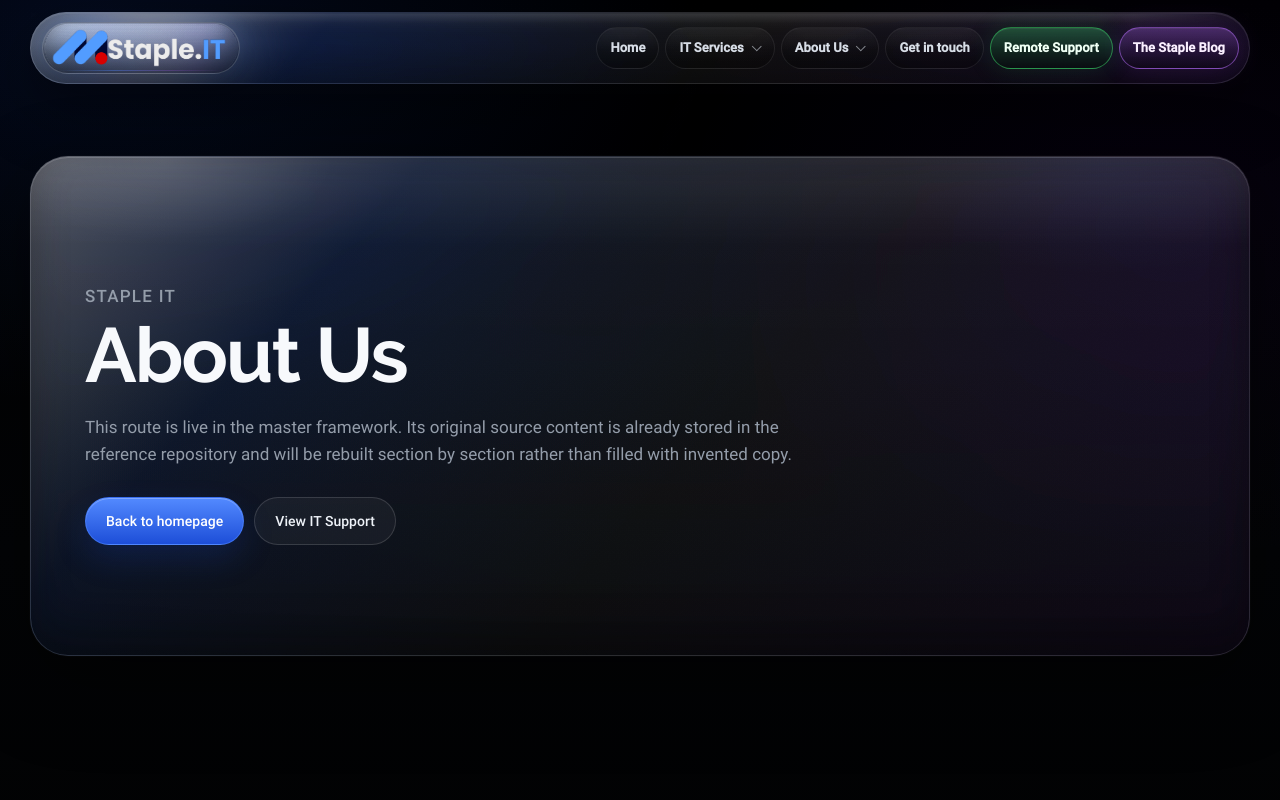
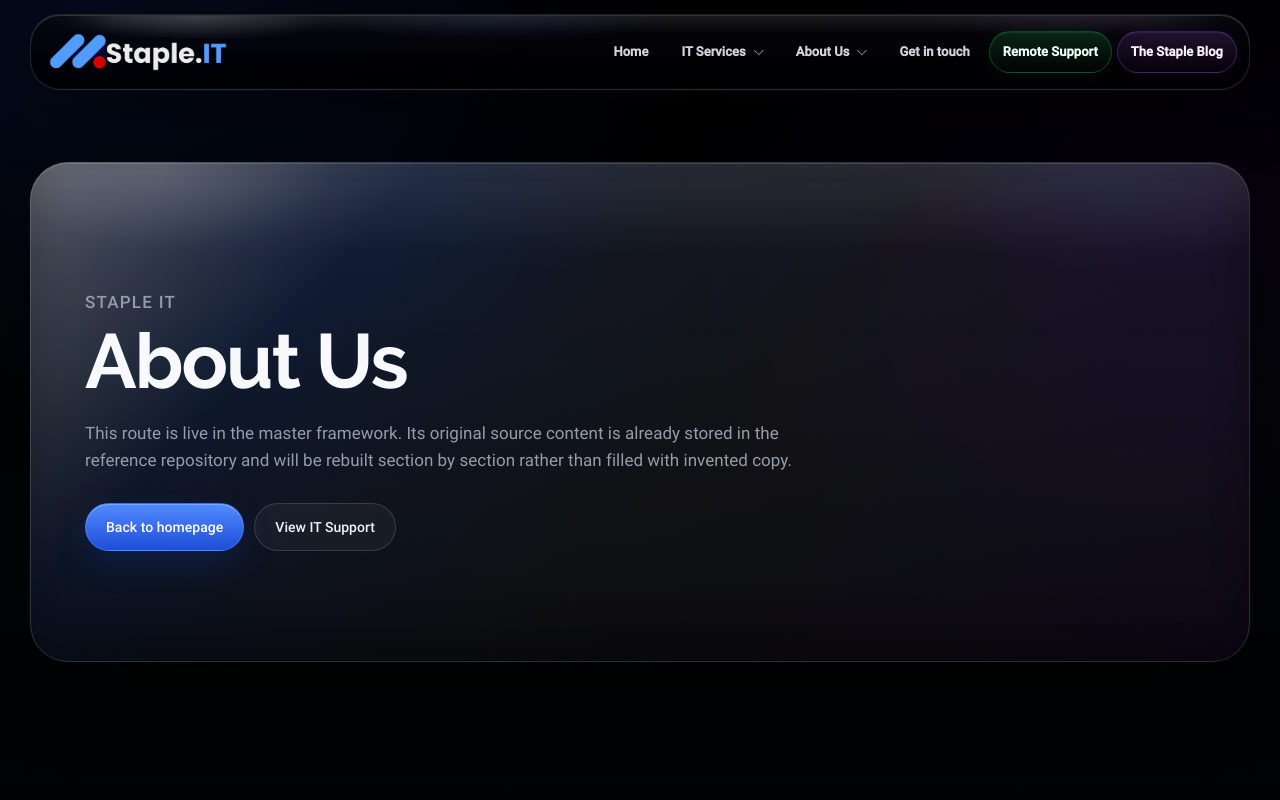
Before and after one commit to charliehart2k-tech/stapleit-website, a plain HTML site: page site/about-us/index.html in a window 1280 px wide. Shown: the top 800 px of the page. Drawn offline with Linux system fonts and the light colour scheme; files whose address does not match are found by name.

Commit message:
Rebuild navigation glass from original baseline

```diff
--- a/site/assets/css/nav.css
+++ b/site/assets/css/nav.css
@@ -1,104 +1,306 @@
+.site-header{
+  position:sticky;
+  top:0;
+  z-index:1002;
+  padding-top:14px;
+  pointer-events:none;
+}
 
-.site-header{position:sticky;top:0;z-index:1002;padding-top:12px;pointer-events:none}
 .nav-shell{
-  position:relative;width:var(--page);margin:auto;min-height:70px;
-  display:flex;align-items:center;gap:14px;padding:7px 9px 7px 10px;
-  overflow:visible;border-radius:999px;pointer-events:auto;
-  border-color:rgba(255,255,255,.095);
-  background:rgba(0,0,0,.10) padding-box,
-    linear-gradient(118deg,rgba(255,255,255,.20),rgba(29,78,216,.10) 29%,rgba(255,255,255,.035) 63%,rgba(168,85,247,.085)) border-box;
-  box-shadow:inset 0 1px 0 rgba(255,255,255,.065),0 18px 46px rgba(0,0,0,.24);
-  backdrop-filter:blur(24px) saturate(175%);
-  -webkit-backdrop-filter:blur(24px) saturate(175%);
+  position:relative;
+  width:var(--page);
+  min-height:76px;
+  margin:auto;
+  padding:10px 12px 10px 18px;
+  display:flex;
+  align-items:center;
+  gap:18px;
+  overflow:visible;
+  border:1px solid rgba(255,255,255,.12);
+  border-radius:30px;
+  pointer-events:auto;
+  background:
+    linear-gradient(180deg,rgba(255,255,255,.035),rgba(255,255,255,.012) 18%,rgba(0,0,0,.38) 72%,rgba(0,0,0,.52)),
+    rgba(3,4,7,.72);
+  box-shadow:
+    inset 0 1px 0 rgba(255,255,255,.16),
+    inset 0 -1px 0 rgba(255,255,255,.025),
+    inset 0 -24px 38px rgba(0,0,0,.22),
+    0 22px 64px rgba(0,0,0,.42),
+    0 1px 0 rgba(255,255,255,.025);
+  backdrop-filter:blur(26px) saturate(160%);
+  -webkit-backdrop-filter:blur(26px) saturate(160%);
 }
-/* transparent black ribbon with a restrained glass peel */
+
 .nav-shell::before{
-  content:"";position:absolute;z-index:2;left:18px;right:18px;top:1px;height:18px;
-  border-radius:999px 999px 48% 48%;pointer-events:none;
-  background:linear-gradient(180deg,rgba(255,255,255,.115),rgba(255,255,255,.028) 42%,transparent 100%);
+  content:"";
+  position:absolute;
+  z-index:1;
+  left:24px;
+  right:24px;
+  top:1px;
+  height:24px;
+  border-radius:26px 26px 50% 50%;
+  pointer-events:none;
+  background:
+    radial-gradient(180px 38px at 12% 0%,rgba(255,255,255,.18),transparent 72%),
+    radial-gradient(210px 42px at 38% 0%,rgba(79,133,255,.10),transparent 74%),
+    radial-gradient(170px 36px at 86% 0%,rgba(168,85,247,.075),transparent 76%),
+    linear-gradient(180deg,rgba(255,255,255,.08),transparent 78%);
+  opacity:.9;
+  mask-image:linear-gradient(90deg,transparent,#000 5%,#000 95%,transparent);
+  -webkit-mask-image:linear-gradient(90deg,transparent,#000 5%,#000 95%,transparent);
+}
+
+.nav-shell::after{
+  content:"";
+  position:absolute;
+  z-index:1;
+  left:4%;
+  right:4%;
+  bottom:0;
+  height:1px;
+  pointer-events:none;
+  background:linear-gradient(90deg,transparent,rgba(79,133,255,.18),rgba(255,255,255,.08),rgba(168,85,247,.12),transparent);
+}
+
+.brand{
+  position:relative;
+  z-index:4;
+  flex:0 0 auto;
+  display:flex;
+  align-items:center;
+  min-height:52px;
+  padding:0;
+  border:0;
+  border-radius:0;
+  background:none;
+  box-shadow:none;
+  overflow:visible;
+  transition:opacity .18s ease,transform .18s var(--ease),filter .18s ease;
+}
+.brand::before,.brand::after{display:none}
+.brand:hover,.brand:focus-visible{
+  outline:none;
+  transform:translateY(-1px);
+  opacity:.98;
+  filter:drop-shadow(0 0 18px rgba(29,78,216,.16));
+}
+.brand img{
+  display:block;
+  width:178px;
+  height:auto;
+}
+
+.primary-nav{
+  position:relative;
+  z-index:4;
+  margin-left:auto;
+  display:flex;
+  align-items:center;
+  gap:5px;
+  min-width:0;
+}
+
+.nav-pill{
+  position:relative;
+  z-index:4;
+  min-height:42px;
+  padding:0 13px;
+  display:inline-flex;
+  align-items:center;
+  justify-content:center;
+  gap:7px;
+  border:1px solid transparent;
+  border-radius:999px;
+  background:transparent;
+  box-shadow:none;
+  color:#d1d6de;
+  font-size:13px;
+  font-weight:600;
+  white-space:nowrap;
+  cursor:pointer;
+  transition:
+    transform .17s var(--ease),
+    color .17s ease,
+    border-color .17s ease,
+    background .17s ease,
+    box-shadow .17s ease;
+}
+.nav-pill::before{
+  content:"";
+  position:absolute;
+  inset:1px;
+  border-radius:inherit;
+  pointer-events:none;
+  background:linear-gradient(180deg,rgba(255,255,255,.065),transparent 56%);
+  opacity:0;
+  transition:opacity .17s ease;
+}
+.nav-pill:hover,.nav-pill:focus-visible{
+  outline:none;
+  color:#fff;
+  transform:translateY(-1px);
+  border-color:rgba(255,255,255,.12);
+  background:linear-gradient(180deg,rgba(255,255,255,.045),rgba(255,255,255,.012) 36%,rgba(0,0,0,.16));
+  box-shadow:inset 0 1px 0 rgba(255,255,255,.07),0 10px 24px rgba(0,0,0,.20);
+}
+.nav-pill:hover::before,.nav-pill:focus-visible::before{opacity:.72}
+.nav-pill:active{transform:translateY(0) scale(.985)}
+.nav-pill.active{
+  color:#fff;
+  border-color:rgba(79,133,255,.24);
+  background:linear-gradient(180deg,rgba(79,133,255,.10),rgba(255,255,255,.012) 38%,rgba(0,0,0,.14));
+  box-shadow:inset 0 1px 0 rgba(255,255,255,.06),0 0 18px rgba(29,78,216,.08);
+}
+.nav-pill.active::after{
+  content:"";
+  position:absolute;
+  left:20px;
+  right:20px;
+  bottom:5px;
+  height:1px;
+  background:linear-gradient(90deg,transparent,rgba(79,133,255,.85),transparent);
+  opacity:.78;
+}
+.nav-pill.is-tapped{animation:navTap .2s var(--ease)}
+@keyframes navTap{0%{transform:translateY(-1px)}52%{transform:translateY(0) scale(.975)}100%{transform:none}}
+
+.nav-pill.remote{
+  color:#effff4;
+  border-color:rgba(34,197,94,.30);
+  background:linear-gradient(180deg,rgba(34,197,94,.17),rgba(5,14,8,.28));
+  box-shadow:inset 0 1px 0 rgba(255,255,255,.06),0 0 18px rgba(34,197,94,.07);
+}
+.nav-pill.remote:hover,.nav-pill.remote:focus-visible{
+  border-color:rgba(73,222,115,.50);
+  background:linear-gradient(180deg,rgba(34,197,94,.24),rgba(5,17,9,.34));
+  box-shadow:inset 0 1px 0 rgba(255,255,255,.08),0 0 22px rgba(34,197,94,.12),0 10px 24px rgba(0,0,0,.20);
+}
+.nav-pill.blog{
+  color:#fbf1ff;
+  border-color:rgba(168,85,247,.30);
+  background:linear-gradient(180deg,rgba(168,85,247,.17),rgba(17,8,25,.30));
+  box-shadow:inset 0 1px 0 rgba(255,255,255,.06),0 0 18px rgba(168,85,247,.07);
+}
+.nav-pill.blog:hover,.nav-pill.blog:focus-visible{
+  border-color:rgba(188,118,255,.50);
+  background:linear-gradient(180deg,rgba(168,85,247,.24),rgba(20,9,30,.36));
+  box-shadow:inset 0 1px 0 rgba(255,255,255,.08),0 0 22px rgba(168,85,247,.12),0 10px 24px rgba(0,0,0,.20);
+}
+
+.nav-details{position:relative}
+.nav-details>summary{list-style:none}
+.nav-details>summary::-webkit-details-marker{display:none}
+.nav-chevron{
+  width:7px;
+  height:7px;
+  display:inline-block;
+  margin:-3px 1px 0 2px;
+  border-right:1.35px solid currentColor;
+  border-bottom:1.35px solid currentColor;
   opacity:.58;
-  mask-image:linear-gradient(90deg,transparent,#000 8%,#000 92%,transparent);
-  -webkit-mask-image:linear-gradient(90deg,transparent,#000 8%,#000 92%,transparent);
+  transform:rotate(45deg);
+  transform-origin:54% 54%;
+  transition:transform .18s ease,opacity .18s ease;
 }
-.nav-shell::after{opacity:.012}
-.brand{
-  display:flex;align-items:center;flex:0 0 auto;position:relative;z-index:4;
-  min-height:50px;padding:6px 12px 6px 9px;border:1px solid rgba(255,255,255,.105);border-radius:999px;
-  background:linear-gradient(180deg,rgba(255,255,255,.038),rgba(0,0,0,.035));
-  box-shadow:inset 0 1px 0 rgba(255,255,255,.095),0 10px 26px rgba(0,0,0,.14),0 0 25px rgba(29,78,216,.045);
-  overflow:hidden;transition:border-color .18s ease,background .18s ease,box-shadow .18s ease,transform .18s var(--ease);
+.nav-details[open] > summary .nav-chevron{transform:translateY(2px) rotate(225deg);opacity:.92}
+@media(hover:hover){.nav-details:hover > summary .nav-chevron{opacity:.88}}
+
+.nav-menu{
+  position:absolute;
+  z-index:1300;
+  top:calc(100% + 12px);
+  left:0;
+  width:252px;
+  display:none;
+  padding:9px;
+  overflow:hidden;
+  border:1px solid rgba(255,255,255,.13);
+  border-radius:22px;
+  background:
+    linear-gradient(180deg,rgba(255,255,255,.04),rgba(255,255,255,.009) 20%,rgba(0,0,0,.36) 100%),
+    rgba(3,4,7,.86);
+  box-shadow:
+    inset 0 1px 0 rgba(255,255,255,.12),
+    inset 0 -18px 28px rgba(0,0,0,.18),
+    0 28px 74px rgba(0,0,0,.62);
+  backdrop-filter:blur(24px) saturate(155%);
+  -webkit-backdrop-filter:blur(24px) saturate(155%);
 }
-.brand::before{content:"";position:absolute;inset:0;border-radius:inherit;background:radial-gradient(130px 42px at 23% 0%,rgba(255,255,255,.12),transparent 72%),linear-gradient(105deg,transparent 18%,rgba(29,78,216,.065) 48%,rgba(168,85,247,.055) 76%,transparent);pointer-events:none}
-.brand::after{content:"";position:absolute;left:16px;right:16px;bottom:1px;height:1px;background:linear-gradient(90deg,transparent,rgba(29,78,216,.48),rgba(168,85,247,.28),transparent);opacity:.62;pointer-events:none}
-.brand:hover,.brand:focus-visible{outline:none;transform:translateY(-1px);border-color:rgba(255,255,255,.18);background:linear-gradient(180deg,rgba(255,255,255,.065),rgba(255,255,255,.010));box-shadow:inset 0 1px 0 rgba(255,255,255,.11),0 14px 34px rgba(0,0,0,.22),0 0 24px rgba(29,78,216,.06)}
-.brand img{position:relative;z-index:2;width:174px;height:auto}
-.primary-nav{margin-left:auto;display:flex;align-items:center;gap:6px;min-width:0;position:relative;z-index:4}
-.nav-pill{
-  position:relative;z-index:4;min-height:40px;display:inline-flex;align-items:center;justify-content:center;gap:7px;
-  padding:0 13px;border:1px solid rgba(255,255,255,.085);border-radius:999px;
-  background:rgba(0,0,0,.10);box-shadow:inset 0 1px 0 rgba(255,255,255,.032);
-  color:#cfd5dd;font-size:13px;font-weight:600;white-space:nowrap;cursor:pointer;
-  transition:transform .16s var(--ease),background .16s ease,border-color .16s ease,color .16s ease,box-shadow .16s ease;
+.nav-menu::before{
+  content:"";
+  position:absolute;
+  left:16px;
+  right:16px;
+  top:1px;
+  height:1px;
+  pointer-events:none;
+  background:linear-gradient(90deg,transparent,rgba(255,255,255,.34),rgba(79,133,255,.12),transparent);
 }
-.nav-pill::before{content:"";position:absolute;inset:1px;border-radius:inherit;background:linear-gradient(180deg,rgba(255,255,255,.045),transparent 58%);opacity:.58;pointer-events:none}
-.nav-pill:hover,.nav-pill:focus-visible{outline:none;color:#fff;transform:translateY(-1px) scale(1.01);border-color:rgba(255,255,255,.19);background:rgba(4,6,9,.28);box-shadow:inset 0 1px 0 rgba(255,255,255,.075),0 10px 24px rgba(0,0,0,.18),0 0 18px rgba(29,78,216,.045)}
-.nav-pill:active{transform:translateY(0) scale(.97)}
-.nav-pill.active{color:#fff;border-color:rgba(63,112,242,.38);background:linear-gradient(180deg,rgba(29,78,216,.16),rgba(0,0,0,.28));box-shadow:inset 0 1px 0 rgba(255,255,255,.07),0 0 22px rgba(29,78,216,.08)}
-.nav-pill.is-tapped{animation:navTap .22s var(--ease)}
-@keyframes navTap{0%{transform:translateY(-1px) scale(1.01)}52%{transform:translateY(0) scale(.96)}100%{transform:translateY(0) scale(1)}}
-.nav-pill.remote{border-color:rgba(34,197,94,.50);background:linear-gradient(180deg,rgba(34,197,94,.25),rgba(7,25,13,.42));color:#effff4;box-shadow:inset 0 1px 0 rgba(255,255,255,.08),0 0 22px rgba(34,197,94,.085)}
-.nav-pill.remote:hover{border-color:rgba(63,224,107,.72);background:linear-gradient(180deg,rgba(34,197,94,.34),rgba(7,25,13,.48));box-shadow:inset 0 1px 0 rgba(255,255,255,.10),0 0 28px rgba(34,197,94,.15)}
-.nav-pill.blog{border-color:rgba(168,85,247,.49);background:linear-gradient(180deg,rgba(168,85,247,.24),rgba(24,9,37,.44));color:#faefff;box-shadow:inset 0 1px 0 rgba(255,255,255,.08),0 0 22px rgba(168,85,247,.08)}
-.nav-pill.blog:hover{border-color:rgba(187,112,255,.72);background:linear-gradient(180deg,rgba(168,85,247,.34),rgba(24,9,37,.50));box-shadow:inset 0 1px 0 rgba(255,255,255,.10),0 0 28px rgba(168,85,247,.14)}
-.nav-details{position:relative}.nav-details>summary{list-style:none}.nav-details>summary::-webkit-details-marker{display:none}
-.nav-chevron{width:7px;height:7px;display:inline-block;margin:-3px 1px 0 2px;border-right:1.35px solid currentColor;border-bottom:1.35px solid currentColor;opacity:.58;transform:rotate(45deg);transform-origin:54% 54%;transition:transform .17s ease,opacity .17s ease}
-.nav-details[open] > summary .nav-chevron{transform:translateY(2px) rotate(225deg);opacity:.9}
-@media(hover:hover){.nav-details:hover > summary .nav-chevron{opacity:.9}}
-.nav-menu{position:absolute;z-index:1300;top:calc(100% + 10px);left:0;width:244px;display:none;padding:8px;border:1px solid rgba(255,255,255,.12);border-radius:21px;background:rgba(3,4,7,.91);box-shadow:0 26px 76px rgba(0,0,0,.62),inset 0 1px 0 rgba(255,255,255,.055);backdrop-filter:blur(20px) saturate(145%);-webkit-backdrop-filter:blur(20px) saturate(145%)}
-.nav-details[open] .nav-menu{display:block;animation:menuDrop .16s ease both}@keyframes menuDrop{from{opacity:0;transform:translateY(-4px) scale(.99)}to{opacity:1;transform:none}}@media(hover:hover){.nav-details:hover .nav-menu{display:block;animation:menuDrop .16s ease both}}
-.nav-menu a{display:block;padding:10px 11px;border-radius:13px;color:#cbd2db;font-size:13px;transition:background .16s ease,color .16s ease,transform .16s ease}.nav-menu a:hover,.nav-menu a:focus-visible{outline:none;background:rgba(255,255,255,.065);color:#fff;transform:translateX(2px)}
-.menu-toggle{display:none;margin-left:auto;z-index:auto}.mobile-menu{width:var(--page);margin:8px auto 0;padding:10px;border-radius:22px;pointer-events:auto;background:rgba(0,0,0,.78)}.mobile-menu[hidden]{display:none}.mobile-menu a{display:flex;margin:5px 0}
-@media(max-width:1080px){.nav-shell{border-radius:27px}.brand img{width:150px}.primary-nav{overflow-x:auto;scrollbar-width:none;padding-bottom:2px}.primary-nav::-webkit-scrollbar{display:none}}
-@media(max-width:790px){.site-header{padding-top:8px}.nav-shell{min-height:62px;padding:6px 9px}.brand{min-height:46px;padding:5px 10px 5px 8px}.brand img{width:145px}.primary-nav{display:none}.menu-toggle{display:inline-flex;z-index:4}}
+.nav-details[open] .nav-menu{display:block;animation:menuDrop .17s var(--ease) both}
+@media(hover:hover){.nav-details:hover .nav-menu{display:block;animation:menuDrop .17s var(--ease) both}}
+@keyframes menuDrop{from{opacity:0;transform:translateY(-6px) scale(.985)}to{opacity:1;transform:none}}
 
-/* Black gloss navigation refresh. */
-.nav-shell{
-  min-height:72px;
-  padding:8px 10px 8px 11px;
-  border-color:rgba(255,255,255,.11);
-  background:rgba(0,0,0,.16) padding-box,
-    linear-gradient(120deg,rgba(255,255,255,.20),rgba(79,133,255,.11) 28%,rgba(255,255,255,.03) 61%,rgba(168,85,247,.08)) border-box;
-  box-shadow:inset 0 1px 0 rgba(255,255,255,.08),0 26px 64px rgba(0,0,0,.34);
-  backdrop-filter:blur(28px) saturate(178%);
-  -webkit-backdrop-filter:blur(28px) saturate(178%);
+.nav-menu a{
+  position:relative;
+  display:block;
+  padding:11px 12px;
+  border:1px solid transparent;
+  border-radius:14px;
+  color:#c9d0d9;
+  font-size:13px;
+  transition:color .16s ease,background .16s ease,border-color .16s ease,transform .16s var(--ease);
 }
-.nav-shell::before{
-  left:20px;right:20px;top:1px;height:20px;
-  background:linear-gradient(180deg,rgba(255,255,255,.16),rgba(255,255,255,.035) 45%,transparent 100%);
-  opacity:.7;
+.nav-menu a:hover,.nav-menu a:focus-visible{
+  outline:none;
+  color:#fff;
+  transform:translateX(2px);
+  border-color:rgba(255,255,255,.08);
+  background:linear-gradient(180deg,rgba(255,255,255,.05),rgba(255,255,255,.012));
 }
-.brand{
-  min-height:52px;
-  padding:6px 13px 6px 9px;
-  border-color:rgba(255,255,255,.14);
-  background:linear-gradient(180deg,rgba(255,255,255,.04),rgba(0,0,0,.18));
-  box-shadow:inset 0 1px 0 rgba(255,255,255,.12), inset 0 -14px 22px rgba(0,0,0,.18), 0 14px 34px rgba(0,0,0,.20), 0 0 26px rgba(79,133,255,.05);
+.nav-menu a::after{
+  content:"↗";
+  position:absolute;
+  right:12px;
+  opacity:0;
+  transform:translate(-3px,1px);
+  color:#7598ff;
+  transition:opacity .16s ease,transform .16s ease;
 }
-.brand::before{background:radial-gradient(150px 48px at 20% 0%,rgba(255,255,255,.15),transparent 72%),linear-gradient(105deg,transparent 16%,rgba(79,133,255,.08) 48%,rgba(168,85,247,.06) 78%,transparent)}
-.brand::after{left:15px;right:15px;bottom:2px;height:1px;background:linear-gradient(90deg,transparent,rgba(79,133,255,.52),rgba(168,85,247,.32),transparent);opacity:.72}
-.brand-content{position:relative;z-index:3;display:flex;align-items:center}
-.brand-lens{position:absolute;z-index:1;inset:1px;border-radius:inherit;background:rgba(255,255,255,.018);pointer-events:none}
-.nav-pill{
-  min-height:42px;
-  border-color:rgba(255,255,255,.075);
-  background:linear-gradient(180deg,rgba(255,255,255,.026),rgba(0,0,0,.18));
-  box-shadow:inset 0 1px 0 rgba(255,255,255,.045), inset 0 -12px 18px rgba(0,0,0,.14);
-  color:#d7dde6;
+.nav-menu a:hover::after,.nav-menu a:focus-visible::after{opacity:.8;transform:translate(0,1px)}
+
+.menu-toggle{display:none;margin-left:auto}
+.mobile-menu{
+  width:var(--page);
+  margin:8px auto 0;
+  padding:10px;
+  border:1px solid rgba(255,255,255,.12);
+  border-radius:24px;
+  pointer-events:auto;
+  background:rgba(3,4,7,.92);
+  box-shadow:inset 0 1px 0 rgba(255,255,255,.09),0 24px 60px rgba(0,0,0,.46);
+  backdrop-filter:blur(22px) saturate(150%);
+  -webkit-backdrop-filter:blur(22px) saturate(150%);
 }
-.nav-pill::before{background:linear-gradient(180deg,rgba(255,255,255,.06),transparent 55%);opacity:.64}
-.nav-pill:hover,.nav-pill:focus-visible{border-color:rgba(255,255,255,.16);background:linear-gradient(180deg,rgba(255,255,255,.040),rgba(0,0,0,.24));box-shadow:inset 0 1px 0 rgba(255,255,255,.08),0 12px 28px rgba(0,0,0,.22),0 0 18px rgba(79,133,255,.05)}
-.nav-pill.active{border-color:rgba(79,133,255,.38);background:linear-gradient(180deg,rgba(79,133,255,.22),rgba(0,0,0,.26));box-shadow:inset 0 1px 0 rgba(255,255,255,.08),0 0 24px rgba(79,133,255,.12)}
-.nav-pill.remote{border-color:rgba(63,224,107,.52);background:linear-gradient(180deg,rgba(34,197,94,.30),rgba(5,17,9,.42));box-shadow:inset 0 1px 0 rgba(255,255,255,.09),0 0 26px rgba(34,197,94,.14)}
-.nav-pill.blog{border-color:rgba(187,112,255,.55);background:linear-gradient(180deg,rgba(168,85,247,.30),rgba(17,7,24,.44));box-shadow:inset 0 1px 0 rgba(255,255,255,.09),0 0 26px rgba(168,85,247,.14)}
-.nav-menu{background:rgba(2,4,8,.88);box-shadow:0 30px 80px rgba(0,0,0,.68), inset 0 1px 0 rgba(255,255,255,.06)}
-.mobile-menu{background:rgba(0,0,0,.82)}
+.mobile-menu[hidden]{display:none}
+.mobile-menu a{display:flex;margin:5px 0}
+
+@media(max-width:1080px){
+  .nav-shell{border-radius:26px;padding-left:14px;gap:12px}
+  .brand img{width:158px}
+  .primary-nav{overflow-x:auto;scrollbar-width:none;padding-bottom:2px}
+  .primary-nav::-webkit-scrollbar{display:none}
+}
+
+@media(max-width:790px){
+  .site-header{padding-top:8px}
+  .nav-shell{min-height:64px;padding:7px 8px 7px 13px;border-radius:23px}
+  .brand img{width:148px}
+  .primary-nav{display:none}
+  .menu-toggle{display:inline-flex;z-index:4}
+}
+
+@media(prefers-reduced-motion:reduce){
+  .nav-pill,.brand,.nav-menu,.nav-chevron{transition:none!important;animation:none!important}
+}
```
